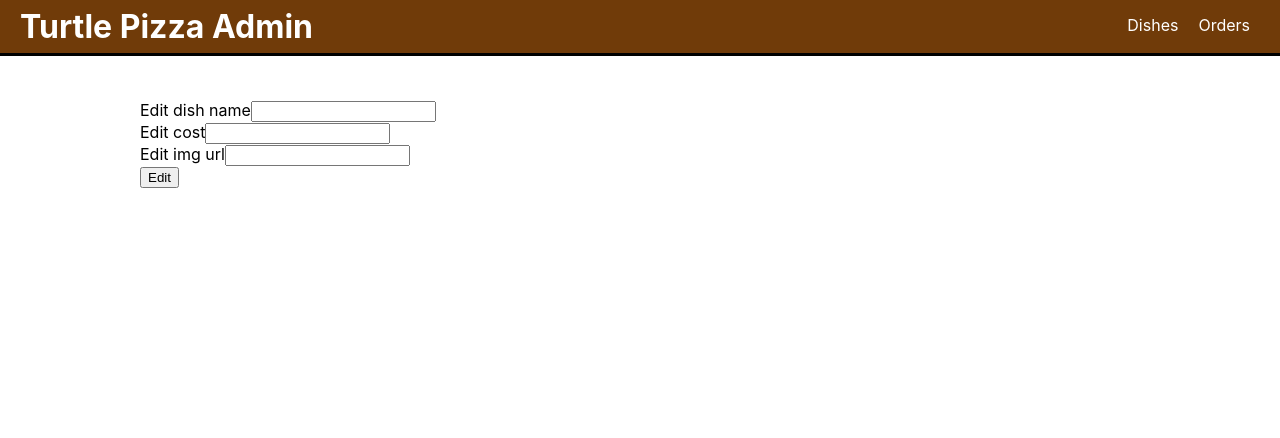
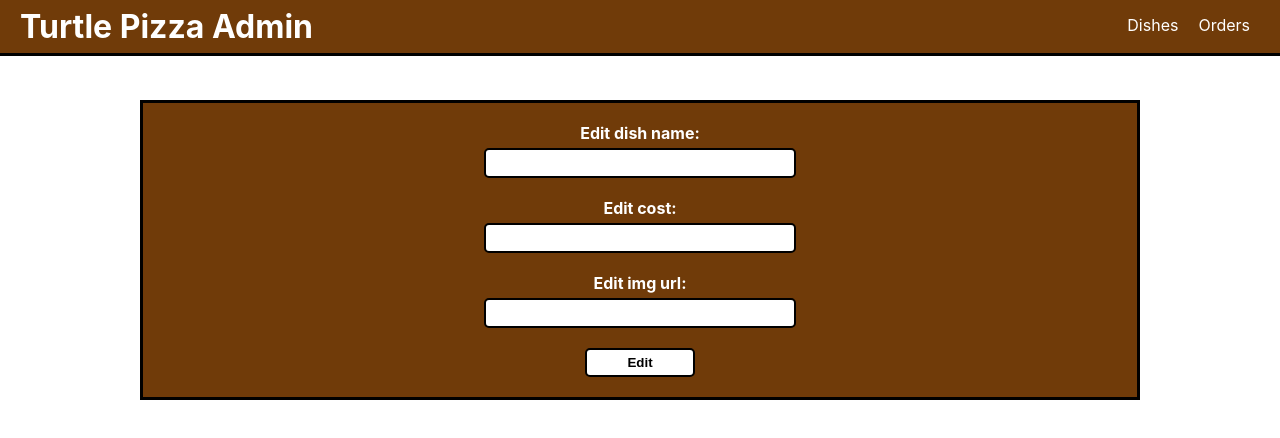
Before and after one commit to erazavr/-homework-71-lab-Kurmanbekov-Tumanbaev, a React (Create React App) app: page /editDish/1 in a window 1280 px wide. Shown: the top 438 px of the page. Built offline with nearby package versions, Linux system fonts and the light colour scheme; no server answers.

Commit message:
Wrote styles

```diff
--- a/src/containers/NewDish/NewDish.css
+++ b/src/containers/NewDish/NewDish.css
@@ -0,0 +1,36 @@
+.form {
+    text-align: center;
+    background-color: #703b09;
+    border: 3px solid black;
+    padding: 20px 0;
+}
+.form-inner {
+    margin-bottom: 20px;
+}
+.field {
+    padding: 3px 5px;
+    width: 30%;
+    border: 2px solid black;
+    outline: none;
+    height: 20px;
+    border-radius: 5px;
+}
+.label {
+    color: white;
+    font-weight: bold;
+    display: block;
+    margin-bottom: 5px;
+}
+.label::after {
+    content: ':';
+}
+.form-btn {
+    background-color: white;
+    color: black;
+    outline: none;
+    border: 2px solid black;
+    cursor: pointer;
+    padding: 5px 40px;
+    border-radius: 5px;
+    font-weight: bold;
+}
```
